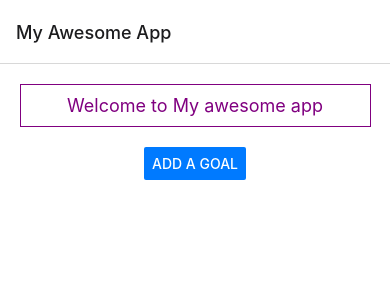
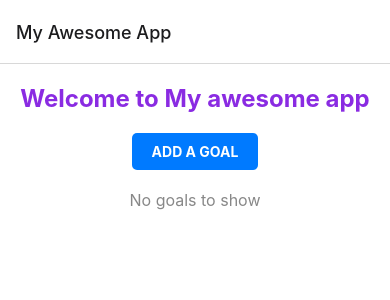
Before and after one commit to Heyihuidai/Fall2024-CS5520, a React Native app: screen /Home in a window 390 px wide. Shown: the top 300 px of the page. Built offline with nearby package versions, Linux system fonts and the light colour scheme.

Commit message:
Revise Home to debug

```diff
--- a/components/Home.js
+++ b/components/Home.js
@@ -1,68 +1,65 @@
 import React, { useState } from 'react';
-import { StyleSheet, Text, View, Button, SafeAreaView, FlatList, TouchableOpacity } from 'react-native';
-import Input from './Input';
+import {
+  StyleSheet,
+  Text,
+  View,
+  SafeAreaView,
+  TouchableOpacity,
+  FlatList,
+} from 'react-native';
+import { StatusBar } from "expo-status-bar";
+import Input from "./Input";
 
-export default function Home() {
+export default function Home({ navigation }) {
   const [isModalVisible, setIsModalVisible] = useState(false);
   const [goals, setGoals] = useState([]);
-  const [receivedData, setReceivedData] = useState("");
 
-  function handleAddGoal(data) {
-    console.log("Home.js ", data);
+  function handleInputData(data) {
     let newGoal = { text: data, id: Math.random().toString() };
-    setGoals((prevGoals) => [...prevGoals, newGoal]);
-    setReceivedData(data);
+    setGoals(prevGoals => [...prevGoals, newGoal]);
     setIsModalVisible(false);
   }
 
-  function handleGoalDelete(deletedId) {
-    setGoals((prevGoals) => {
-      return prevGoals.filter((goalObj) => goalObj.id !== deletedId);
-    });
+  function dismissModal() {
+    setIsModalVisible(false);
   }
 
-  const handleCancel = () => {
-    setIsModalVisible(false);
-  };
-
-  const renderGoalItem = ({ item }) => (
-    <View style={styles.textContainer}>
-      <Text style={styles.goalText}>{item.text}</Text>
-      <TouchableOpacity
-        style={styles.deleteButton}
-        onPress={() => handleGoalDelete(item.id)}
-      >
-        <Text style={styles.deleteButtonText}>Delete</Text>
-      </TouchableOpacity>
-    </View>
-  );
+  function goalDeleteHandler(deletedId) {
+    setGoals(prevGoals => prevGoals.filter(goal => goal.id !== deletedId));
+  }
 
   return (
     <SafeAreaView style={styles.container}>
-      <View style={styles.topView}>
-        <View style={styles.header}>
-          <Text style={styles.headerText}>Welcome to My awesome app</Text>
-        </View>
-        <Button
-          title="Add a goal"
+      <StatusBar style="auto" />
+      <View style={styles.content}>
+        <Text style={styles.title}>Welcome to My awesome app</Text>
+        <TouchableOpacity
+          style={styles.addButton}
           onPress={() => setIsModalVisible(true)}
-          color="#007AFF"
+        >
+          <Text style={styles.addButtonText}>ADD A GOAL</Text>
+        </TouchableOpacity>
+        <FlatList
+          style={styles.list}
+          data={goals}
+          keyExtractor={(item) => item.id}
+          renderItem={({ item }) => (
+            <View style={styles.goalItem}>
+              <Text style={styles.goalText}>{item.text}</Text>
+              <TouchableOpacity onPress={() => goalDeleteHandler(item.id)}>
+                <Text style={styles.deleteText}>✕</Text>
+              </TouchableOpacity>
+            </View>
+          )}
+          ListEmptyComponent={
+            <Text style={styles.emptyText}>No goals to show</Text>
+          }
         />
       </View>
-      {receivedData ? (
-        <Text style={styles.receivedDataText}>Last added goal: {receivedData}</Text>
-      ) : null}
-      <FlatList
-        style={styles.bottomView}
-        contentContainerStyle={styles.listContent}
-        data={goals}
-        renderItem={renderGoalItem}
-        keyExtractor={item => item.id}
-      />
       <Input
         visible={isModalVisible}
-        onInputSubmit={handleAddGoal}
-        onCancel={handleCancel}
+        onInputSubmit={handleInputData}
+        onCancel={dismissModal}
       />
     </SafeAreaView>
   );
@@ -73,57 +70,52 @@ const styles = StyleSheet.create({
     flex: 1,
     backgroundColor: '#fff',
   },
-  topView: {
-    justifyContent: 'space-between',
-    alignItems: 'center',
-    paddingVertical: 20,
-  },
-  header: {
-    borderColor: 'purple',
-    borderWidth: 1,
-    padding: 10,
-    width: '90%',
-    alignItems: 'center',
-    marginBottom: 20,
-  },
-  headerText: {
-    fontSize: 18,
-    color: 'purple',
-  },
-  receivedDataText: {
-    fontSize: 16,
-    color: 'green',
-    textAlign: 'center',
-    marginBottom: 10,
-  },
-  bottomView: {
+  content: {
     flex: 1,
-    width: '100%',
-  },
-  listContent: {
     padding: 20,
     alignItems: 'center',
   },
-  textContainer: {
-    backgroundColor: '#aaa',
-    borderRadius: 10,
-    padding: 10,
-    marginBottom: 10,
+  title: {
+    fontSize: 24,
+    fontWeight: 'bold',
+    color: '#8a2be2',
+    marginBottom: 20,
+    textAlign: 'center',
+  },
+  addButton: {
+    backgroundColor: '#007AFF',
+    paddingVertical: 10,
+    paddingHorizontal: 20,
+    borderRadius: 5,
+    marginBottom: 20,
+  },
+  addButtonText: {
+    color: '#fff',
+    fontWeight: 'bold',
+  },
+  list: {
     width: '100%',
+  },
+  goalItem: {
     flexDirection: 'row',
     justifyContent: 'space-between',
     alignItems: 'center',
+    backgroundColor: '#ddd',
+    padding: 15,
+    borderRadius: 5,
+    marginBottom: 10,
   },
   goalText: {
+    fontSize: 16,
+  },
+  deleteText: {
+    color: '#FF3B30',
     fontSize: 18,
-    color: 'blue',
+    fontWeight: 'bold',
   },
-  deleteButton: {
-    backgroundColor: 'red',
-    padding: 5,
-    borderRadius: 5,
-  },
-  deleteButtonText: {
-    color: 'white',
+  emptyText: {
+    textAlign: 'center',
+    color: '#888',
+    fontSize: 16,
   },
 });
--- a/package.json
+++ b/package.json
@@ -10,6 +10,7 @@
   },
   "dependencies": {
     "@react-native-async-storage/async-storage": "^2.0.0",
+    "@react-navigation/native-stack": "^6.11.0",
     "expo": "~51.0.28",
     "expo-status-bar": "~1.12.1",
     "react": "18.2.0",
```
Also changed, not shown: 1 other file (tests, documents, lock files or other folders).
